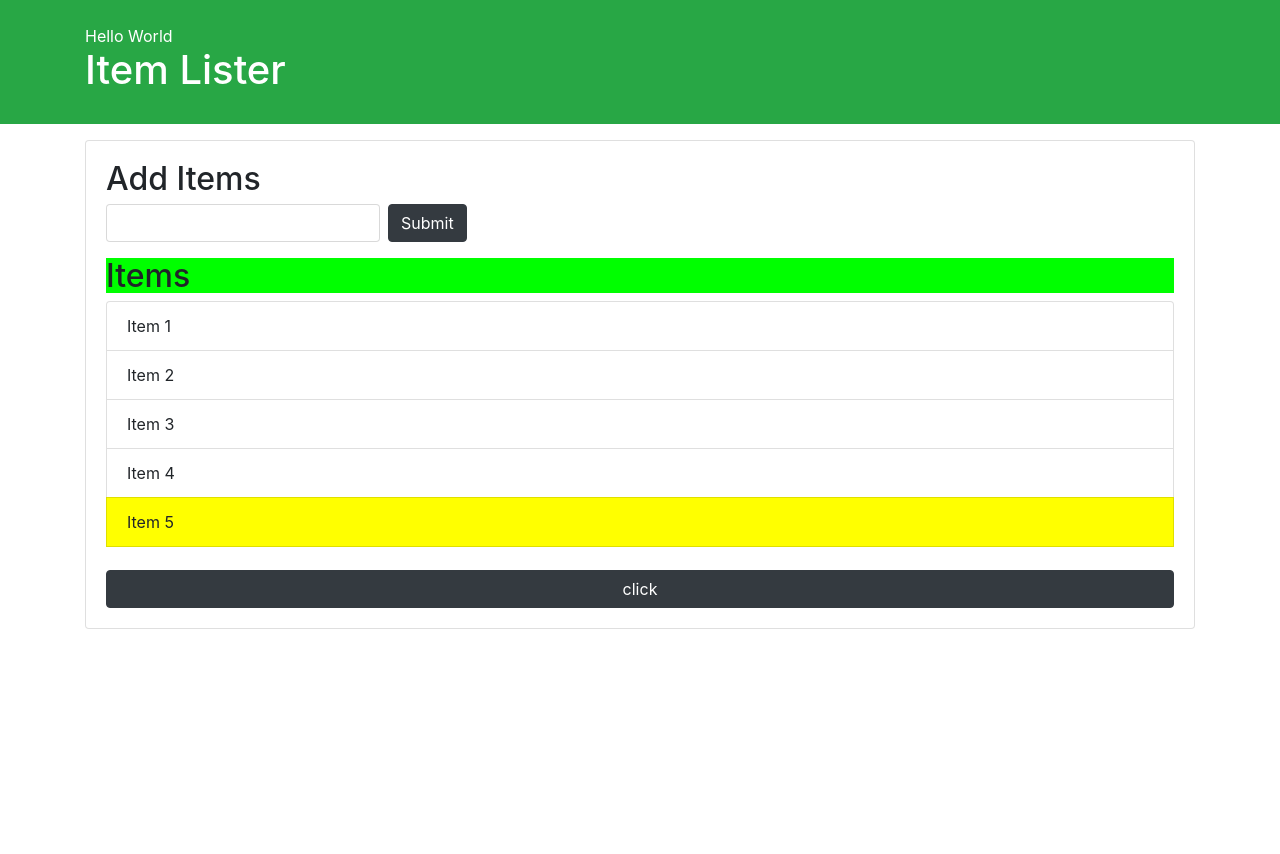
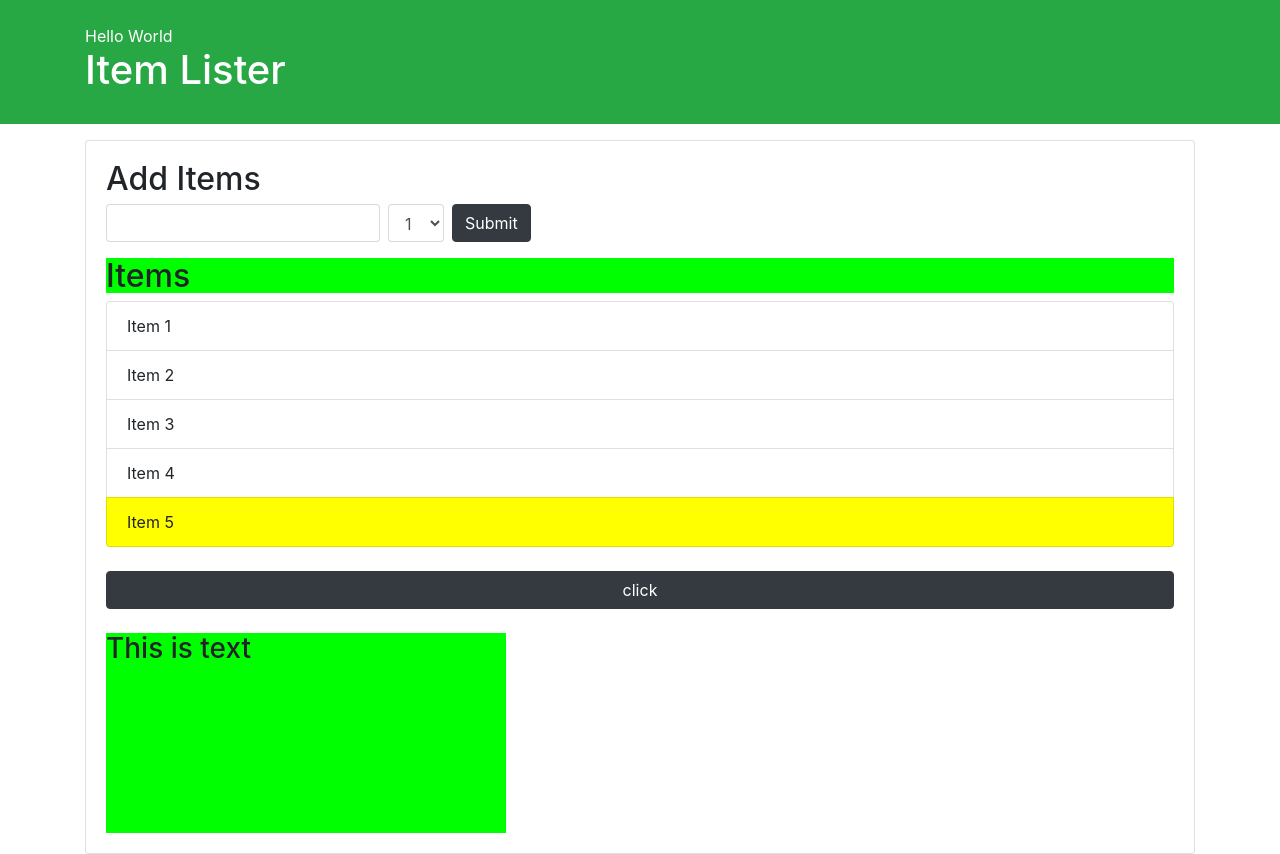
Before and after one commit to mohitx1/DOM-1-7, a plain HTML site: page yt.html in a window 1280 px wide. Before the commit the page ends 800 px from the top, so only its background shows below. Drawn offline with nearby package versions, Linux system fonts and the light colour scheme.

Commit message:
events and mouse events yt

```diff
--- a/yt.html
+++ b/yt.html
@@ -18,6 +18,11 @@
     <h2 class="title" id="additems">Add Items</h2>
     <form class="form-inline mb-3">
       <input type="text" class="form-control mr-2" id="formInput">
+      <select class="form-control mr-2 float-right">
+        <option value="1">1</option>
+        <option value="2">2</option>
+        <option value="3">3</option>
+      </select>
       <input type="submit" class="btn btn-dark" value="Submit" id="submitBtn">
     </form>
     <h2 class="title">Items</h2>
@@ -27,10 +32,12 @@
       <li class="list-group-item">Item 3</li>
       <li class="list-group-item">Item 4</li>
       <li>Item 5</li>
-    <div class="" id="output"></div>
     </ul>
+    <div id="output"></div>
     <br>
     <button class="btn btn-dark btn-black" id="button">click</button>
+    <br>
+    <div id='greenBox' style="width:400px; height: 200px; background-color:lime"><h3>This is text</h3></div>
    </div>
   </div>
 
@@ -205,8 +212,85 @@
 //     console.log(li)
 // }
 
-      const button = document.querySelector('#submitBtn');
-      button.addEventListener('click', buttonClicked);
+      // const clickBtn = document.querySelector('#button');
+      // clickBtn.addEventListener('click', buttonClicked);
+
+      // function buttonClicked(e){
+        // e.preventDefault() //not used because thsi is not a form type just a button
+        // console.log(1)
+        // console.log(e.target.id)
+        // console.log(e.target.classList)
+        // console.log(e)////important
+        // console.log(e.target.className)
+        // const output=document.getElementById('output')
+        // output.innerHTML=e.target.id
+        // console.log(e.clientY)
+        // console.log(e.clientX) ////client is from the document (browser position) of that click
+        // console.log(e.offsetX)
+        // console.log(e.offsetY)////offset is used the find the position inside the element itself here click button is the element
+        // console.log(e.shiftKey)
+        // console.log(e.altKey)
+        // console.log(e.ctrlKey)////keys pressed along
+        ////innerText,innerHTML,textContent
+        // document.getElementById('header-title').textContent='hey'
+        // document.getElementById('main').style.background='red'
+      // }
+
+
+      //////MOUSE EVENTS
+
+      // const clickBtn = document.querySelector('#button');
+      // // clickBtn.addEventListener('click', runEvent);
+      // // clickBtn.addEventListener('dblclick', runEvent);
+      // // clickBtn.addEventListener('mousedown', runEvent);
+      // // clickBtn.addEventListener('mouseup', runEvent); ////when unpress the mouse button it will be triggered
+
+      // function runEvent(e){
+      //   console.log('Event Type:' + e.type)
+      // }
+
+      // const box=document.getElementById('greenBox');
+       const outputText=document.getElementById('output')
+
+      // // box.addEventListener('mouseenter', eventRun);
+      // // box.addEventListener('mouseleave', eventRun); ////this will be triggered when you enter or leave only container
+
+      // // box.addEventListener('mouseover', eventRun);
+      // // box.addEventListener('mouseout', eventRun);////this will be trigerd also when you enter your text area as well as the container area
+
+      // box.addEventListener('mousemove', eventRun);
+
+      // function eventRun(e){
+      //   console.log('Event Type:' + e.type)
+      //   output.innerHTML='<h3>MouseX:' + e.offsetX + '</h3><h3>MouseY:'+e.offsetY+'</h3>';
+      //   box.style.background='rgb('+e.offsetX+','+e.offsetY+',40)'
+      // }
+
+      var itemInput=document.querySelector('input[type="text"]');
+      var form=document.querySelector('form');
+
+      // itemInput.addEventListener('keydown',newEvent);
+      // itemInput.addEventListener('keyup',newEvent);
+      // itemInput.addEventListener('keypress',newEvent);
+      // itemInput.addEventListener('focus',newEvent);
+      // itemInput.addEventListener('blur',newEvent);
+      // itemInput.addEventListener('cut',newEvent);
+      // itemInput.addEventListener('paste',newEvent);
+      // itemInput.addEventListener('input',newEvent);
+      ////fires up whatever you do to the input box type,cut,paste,delete
+
+
+
+      function newEvent(e){
+        // e.preventDefault();////this will be never used here as this wil prevent the behaviour to output value typed
+        // console.log(e.target.value)
+        // outputText.innerHTML='<h4>'+e.target.value+'</h4>'
+        ////after cut and paste event
+        console.log('Event Type:' + e.type)
+        ////// document.body.style.display='none'
+
+      }
+
 
 
 
```
